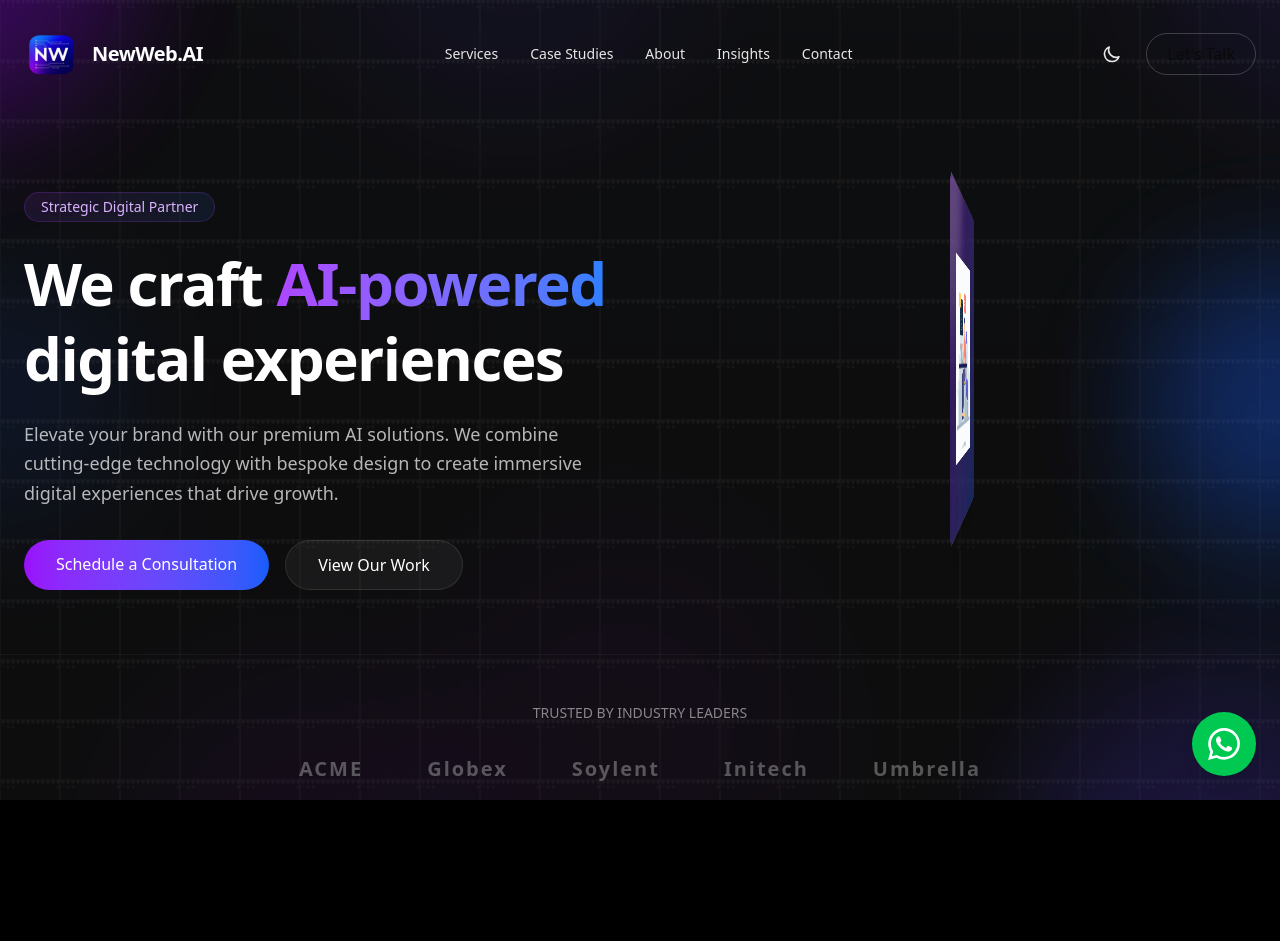
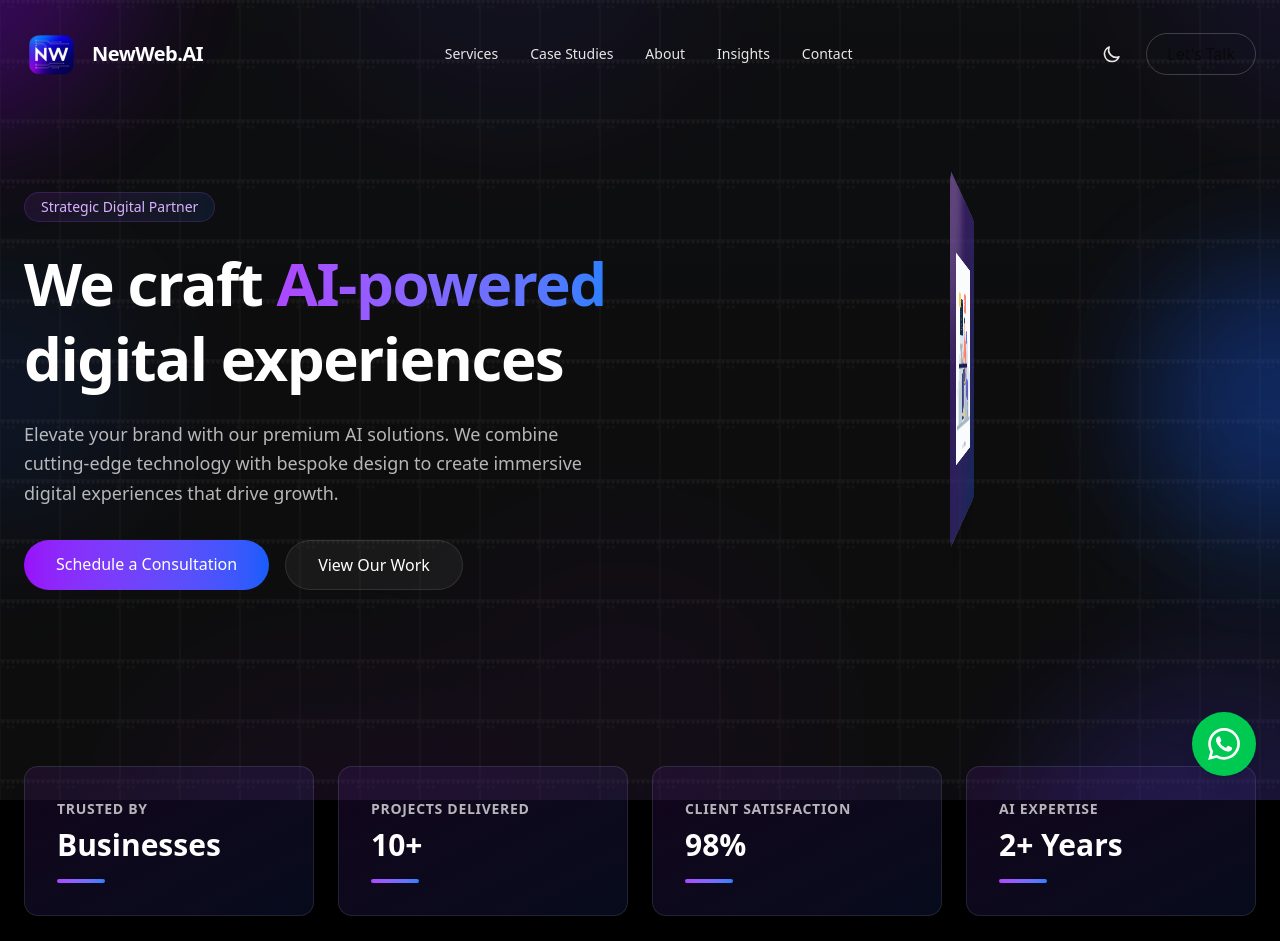
Before and after one commit to Lalitchaudhary01/NeoWebAI, a React (Vite) app in the folder client/: page / in a window 1280 px wide. Shown: the top 941 px of the page. Built offline with nearby package versions, Linux system fonts and the light colour scheme.

Commit message:
change place folder

```diff
--- a/client/index.html
+++ b/client/index.html
@@ -19,7 +19,7 @@
   <body>
     <!-- Google Tag Manager (noscript) -->
     <noscript>
-      <iframe src="https://www.googletagmanager.com/ns.html?id=GTM-59N82HMV"
+      <iframe src="https://www.googletagmanager.com/ns.html?id=G-E4JMZQ164T"
       height="0" width="0" style="display:none;visibility:hidden"></iframe>
     </noscript>
     <!-- End Google Tag Manager (noscript) -->
--- a/client/src/components/Home.jsx
+++ b/client/src/components/Home.jsx
@@ -119,28 +119,6 @@ const Home = ({ darkMode }) => {
           </div>
         </section>
 
-        {/* Trusted brands section */}
-        <section className="py-12 border-t border-white/5">
-          <div className="container mx-auto px-6">
-            <p className="text-center text-white/50 text-sm mb-8">
-              TRUSTED BY INDUSTRY LEADERS
-            </p>
-            <div className="flex flex-wrap justify-center gap-8 md:gap-16">
-              {/* Brand logos - using simple text placeholders */}
-              {["ACME", "Globex", "Soylent", "Initech", "Umbrella"].map(
-                (brand) => (
-                  <div
-                    key={brand}
-                    className="text-white/30 font-bold text-xl tracking-widest"
-                  >
-                    {brand}
-                  </div>
-                )
-              )}
-            </div>
-          </div>
-        </section>
-
         {/* Stats Section with premium glass cards */}
         <section
           ref={statsSectionRef}
@@ -154,7 +132,7 @@ const Home = ({ darkMode }) => {
                 <h3 className="text-sm font-semibold mb-2 text-white/70 uppercase tracking-wider">
                   Trusted by
                 </h3>
-                <p className="text-3xl font-bold text-white">500+ Businesses</p>
+                <p className="text-3xl font-bold text-white"> Businesses</p>
                 <div className="mt-4 w-12 h-1 bg-gradient-to-r from-purple-500 to-blue-500 rounded-full"></div>
               </div>
 
@@ -163,7 +141,7 @@ const Home = ({ darkMode }) => {
                 <h3 className="text-sm font-semibold mb-2 text-white/70 uppercase tracking-wider">
                   Projects Delivered
                 </h3>
-                <p className="text-3xl font-bold text-white">1,200+</p>
+                <p className="text-3xl font-bold text-white">10+</p>
                 <div className="mt-4 w-12 h-1 bg-gradient-to-r from-purple-500 to-blue-500 rounded-full"></div>
               </div>
 
@@ -181,7 +159,7 @@ const Home = ({ darkMode }) => {
                 <h3 className="text-sm font-semibold mb-2 text-white/70 uppercase tracking-wider">
                   AI Expertise
                 </h3>
-                <p className="text-3xl font-bold text-white">5+ Years</p>
+                <p className="text-3xl font-bold text-white">2+ Years</p>
                 <div className="mt-4 w-12 h-1 bg-gradient-to-r from-purple-500 to-blue-500 rounded-full"></div>
               </div>
             </div>
```
